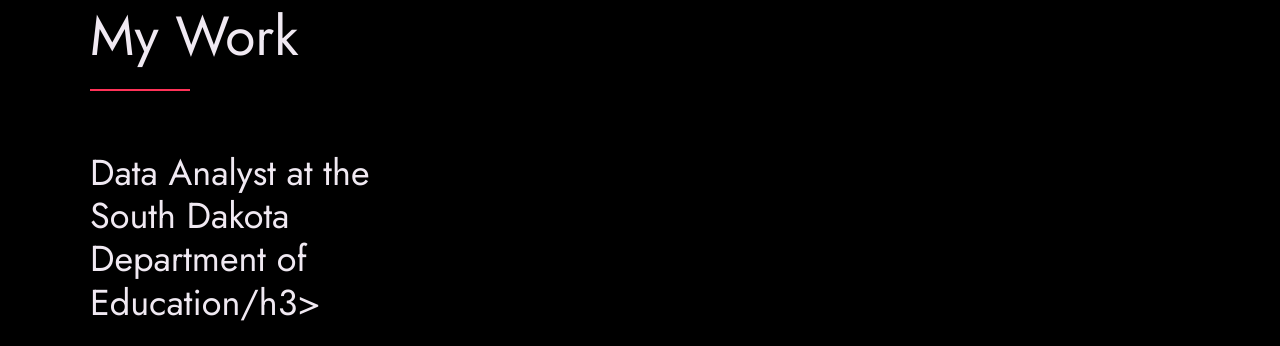
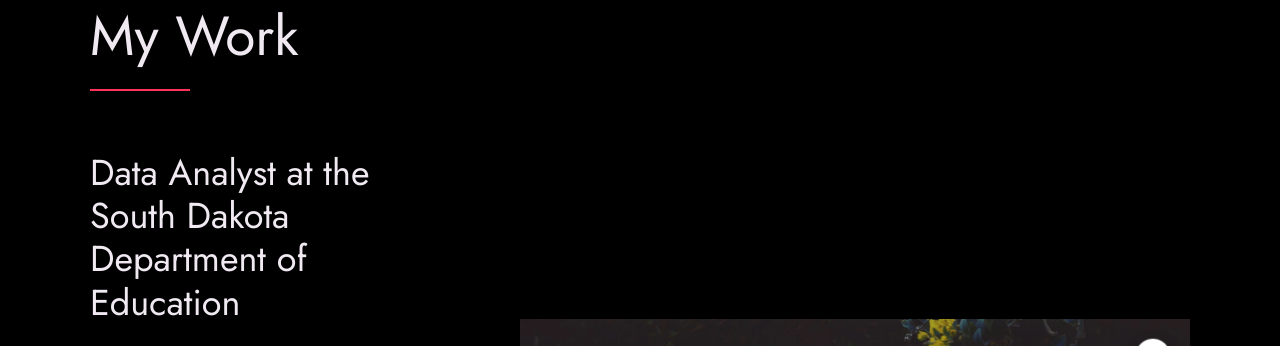
Before and after one commit to acorraleswork/portfolio, a plain HTML site: page index.html in a window 1280 px wide. Shown: the part 917-1263 px from the top of the page. Drawn offline with Linux system fonts and the light colour scheme; a script that the page names is missing.

Commit message:
Updating issues with hetml h3 tag

```diff
--- a/index.html
+++ b/index.html
@@ -62,7 +62,7 @@
 
           <div class="work__box">
             <div class="work__text">
-              <h3>Data Analyst at the South Dakota Department of Education/h3>
+              <h3>Data Analyst at the South Dakota Department of Education</h3>
               <p>
                 Use SQL Server, SSIS, Power BI, Excel to extract and manage data, create report and fulfilled
 request for the special education division acting as the Special Education Data Manager.
```
